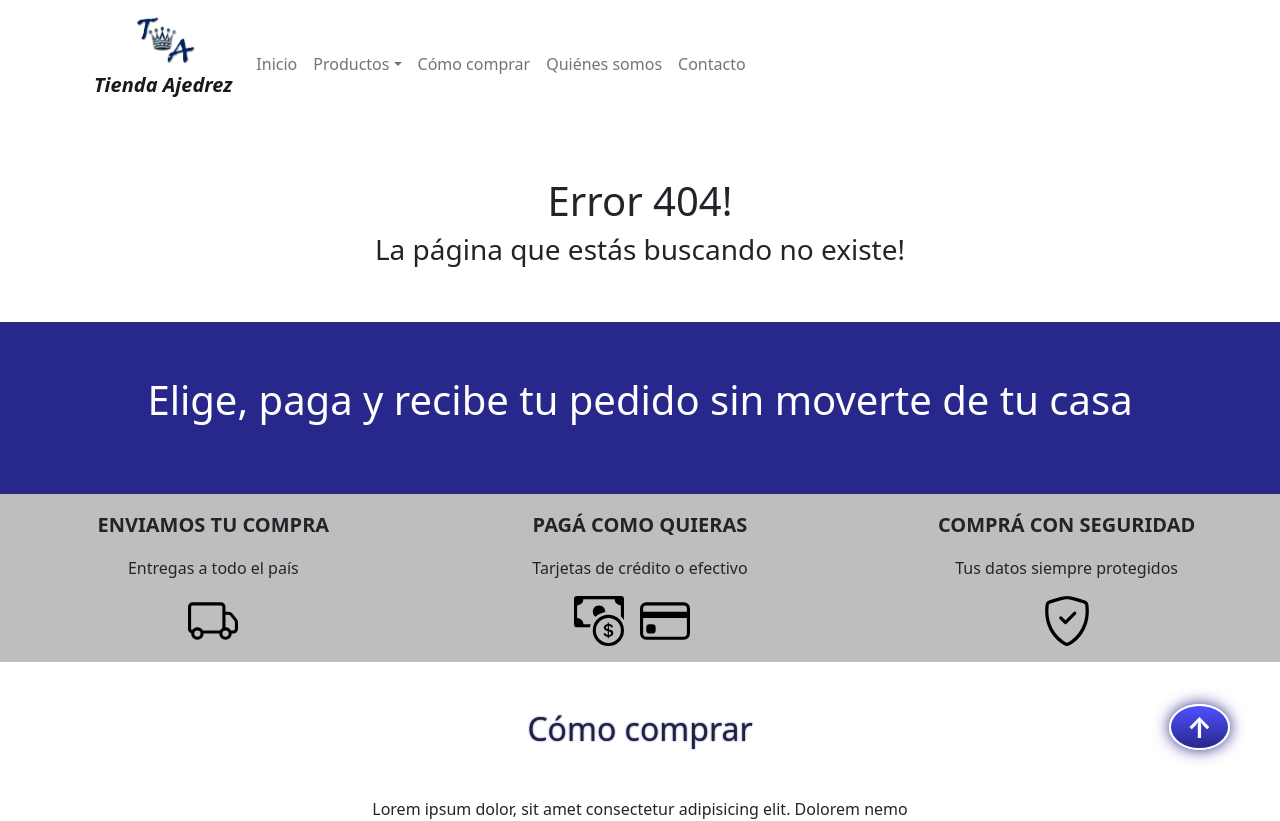
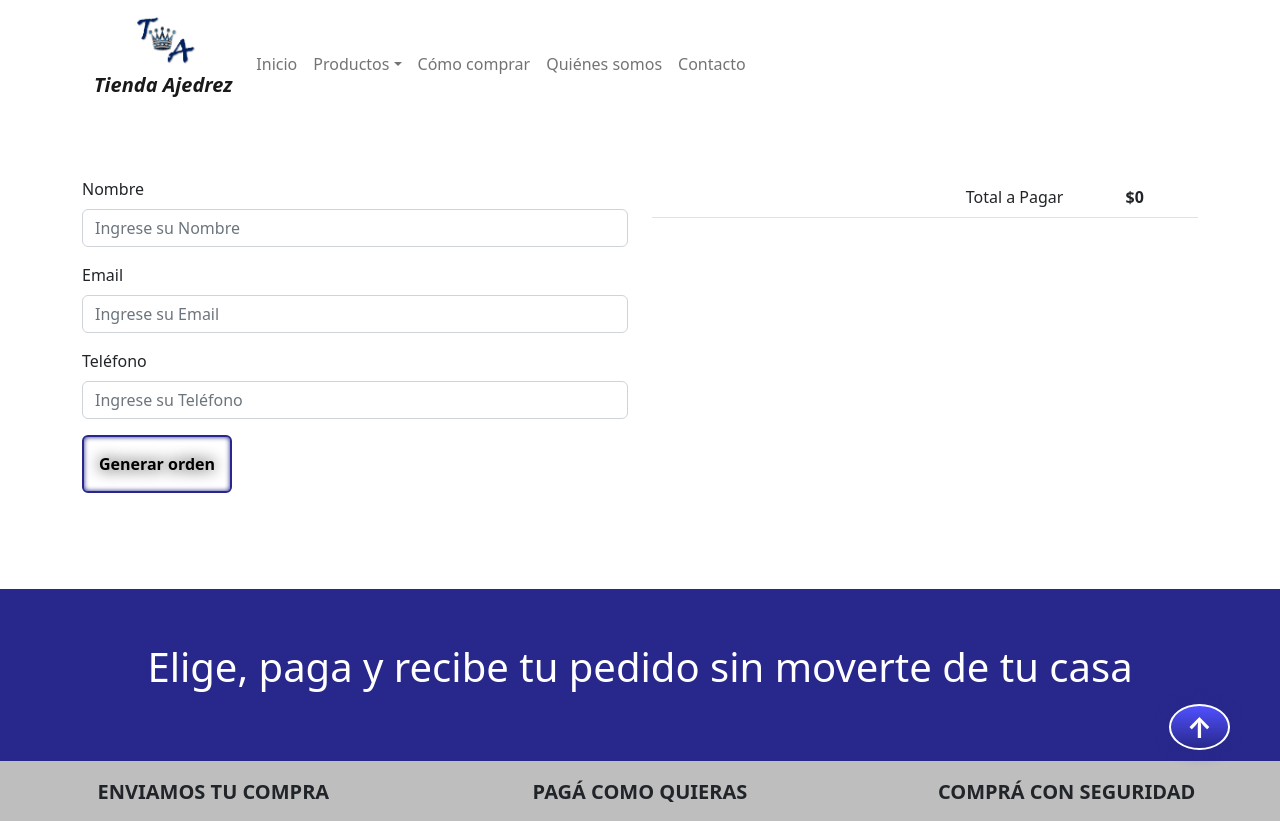
Before and after one commit to Camilaic96/Entregas-React-Coder, a React (Create React App) app: page /checkout in a window 1280 px wide. Shown: the top 821 px of the page. Built offline with nearby package versions, Linux system fonts and the light colour scheme.

Commit message:
desafio clase 12

```diff
--- a/src/App.jsx
+++ b/src/App.jsx
@@ -12,6 +12,7 @@
 import BotonSubir from "./components/BotonSubir";
 import CartContextProvider from "./components/context/CartContext";
 import Cart from "./components/Cart";
+import Checkout from "./components/Checkout";
 
 function App() {
   return (
@@ -24,6 +25,7 @@
                 <Route path={"/category/:id"} element={<ItemListContainer />} />
                 <Route path={"/item/:id"} element={<ItemDetailContainer />} />
                 <Route path={"/cart"} element={<Cart />} />
+                <Route path={"/checkout"} element={<Checkout />} />
                 <Route path={"*"} element={<Error404 />} />
               </Routes>
               <Jumbotron />
--- a/src/components/Cart.jsx
+++ b/src/components/Cart.jsx
@@ -49,7 +49,7 @@
                                 <td colSpan={2}>&nbsp;</td>
                                 <td className="text-center align-middle"><b>Suma Total</b></td>
                                 <td className="text-center align-middle">${sumTotal()}</td>
-                                <td>&nbsp;</td>
+                                <td className="text-end align-middle"><Link to={"/checkout"} className="btn btn-primary" title="Finalizar compra">Finalizar compra</Link></td>
                             </tr>
                         </tbody>
                     </table>
--- /dev/null
+++ b/src/components/Checkout.jsx
@@ -0,0 +1,81 @@
+import React, { useContext, useState }  from "react";
+import { CartContext } from "./context/CartContext";
+import { addDoc, collection, getFirestore } from "firebase/firestore"
+
+const Checkout = () => {
+    const {cart, sumTotal, clear} = useContext(CartContext);
+    const [nombre, setNombre] = useState("");
+    const [email, setEmail] = useState("");
+    const [telefono, setTelefono] = useState("");
+    const [orderId, setOrderId] = useState("");
+
+    const generarOrden = () => {
+        const fecha = new Date();
+        const order = {
+            buyer: {name: nombre, email:email, phone:telefono},
+            items: cart.map(item => ({id:item.id, title:item.name, price:item.price, quantity:item.quantity, price_total:item.quantity * item.price})),
+            date: `${fecha.getDate()}-${fecha.getMonth()+1}-${fecha.getFullYear()} ${fecha.getHours()}:${fecha.getMinutes()}:${fecha.getSeconds()}`,
+            total: sumTotal()
+        };
+
+        const db = getFirestore();
+        const ordersCollection = collection(db, "orders");
+        addDoc(ordersCollection, order).then((snapShot) => {
+            setOrderId(snapShot.id);
+            clear();
+        })
+    }
+
+    return (
+        <div className="container">
+            <div className="row my-5">
+                <div className="col">
+                    <form>
+                        <div className="mb-3">
+                            <label htmlFor="nombre" className="form-label">Nombre</label>
+                            <input type="text" className="form-control" id="nombre" placeholder="Ingrese su Nombre" onInput={(e) => {setNombre(e.target.value)}} />
+                        </div>
+                        <div className="mb-3">
+                            <label htmlFor="email" className="form-label">Email</label>
+                            <input type="email" className="form-control" id="email" placeholder="Ingrese su Email" onInput={(e) => {setEmail(e.target.value)}} />
+                        </div>
+                        <div className="mb-3">
+                            <label htmlFor="telefono" className="form-label">Teléfono</label>
+                            <input type="number" className="form-control" id="telefono" placeholder="Ingrese su Teléfono" onInput={(e) => {setTelefono(e.target.value)}} />
+                        </div>
+
+                        <button type="button" className="btn botones" onClick={generarOrden}>Generar orden</button>
+                    </form>
+                </div>
+                <div className="col">
+                    <table className="table">
+                        <tbody>
+                            {cart.map(item => (
+                                <tr key={item.id}>
+                                    <td><img src={item.image} alt={item.name} width={64} /></td>
+                                    <td className="align-middle">{item.name}</td>
+                                    <td className="text-center align-middle">{item.quantity}</td>
+                                    <td className="text-center align-middle">${item.quantity * item.price}</td>
+                                </tr>
+                            ))}
+                            <tr>
+                                <td colSpan={3} className="text-end align-middle">Total a Pagar</td>
+                                <td className="text-center align-middle"><b>${sumTotal()}</b></td>
+                            </tr>
+                        </tbody>
+                    </table>
+                </div>
+            </div>
+            <div className="row my-5">
+                <div className="col text-center">
+                    {orderId ? <div className="alert alert-primary" role="alert">
+                        <h1>Felicitaciones!</h1>
+                        <p>Tu número de orden es: {orderId}</p>
+                    </div> : "" }
+                </div>
+            </div>
+        </div>
+    )
+}
+
+export default Checkout;
```
